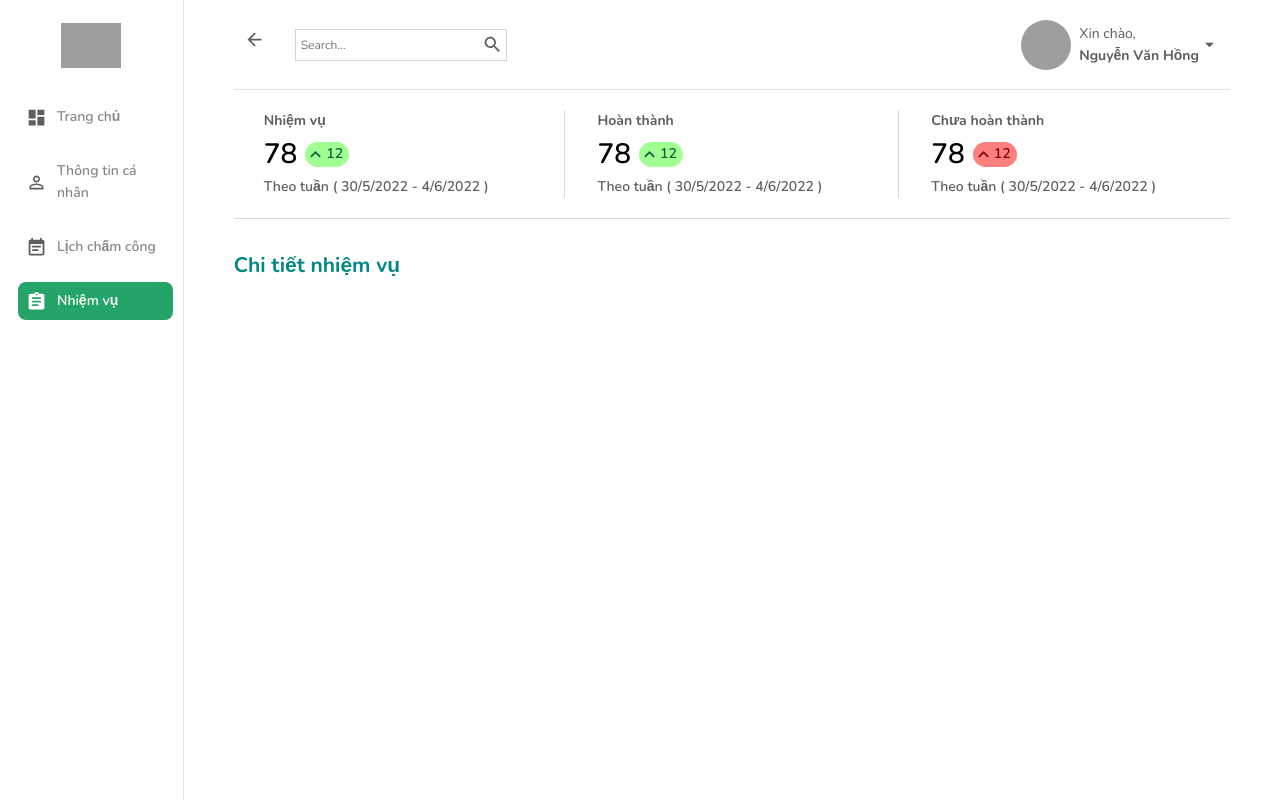
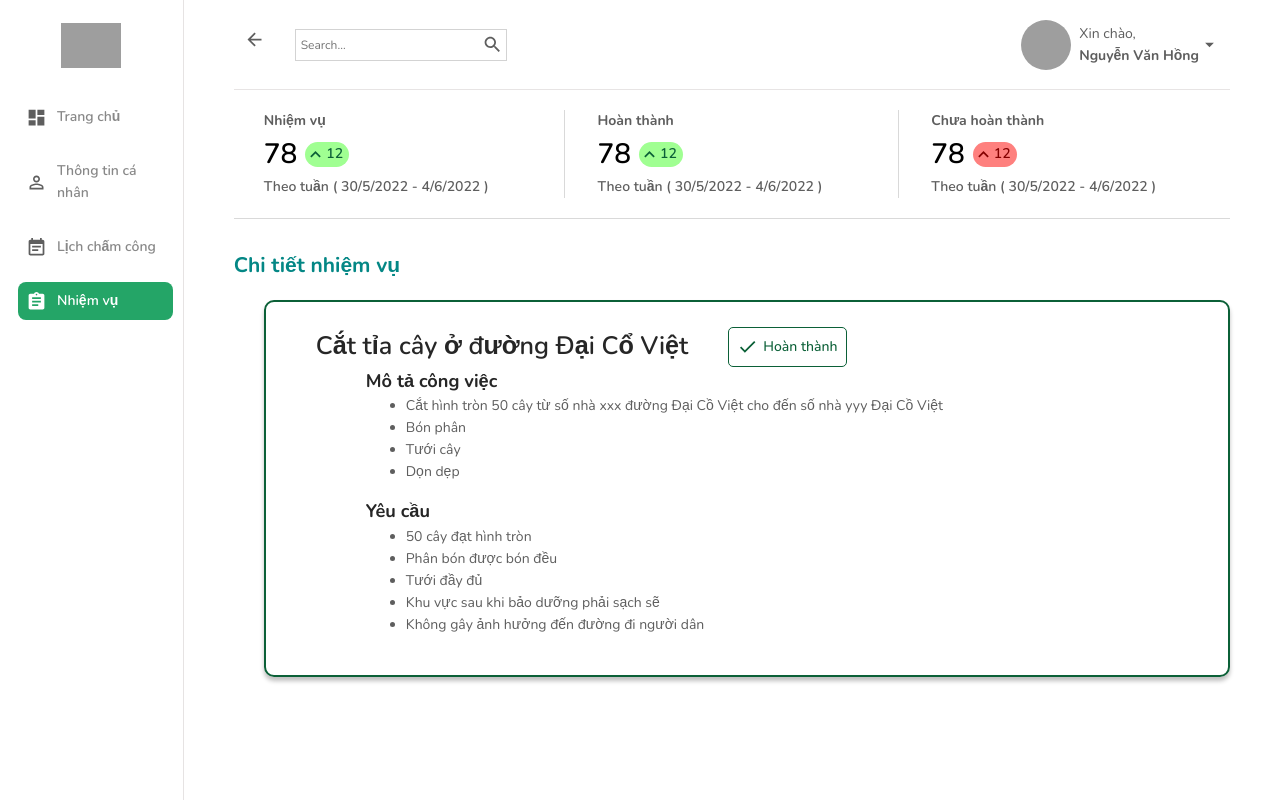
Before and after one commit to H-HauDV/2022_UiAndUx1, a React (Create React App) app: page /nhiem-vu in a window 1280 px wide. Built offline with nearby package versions, Linux system fonts and the light colour scheme; grey boxes are pictures that could not be loaded.

Commit message:
dev/missionPage

```diff
--- a/src/pages/mission/index.jsx
+++ b/src/pages/mission/index.jsx
@@ -1,12 +1,52 @@
 import React from "react";
 import FirstSection from "../../components/FirstSection";
 import Section from "../../components/Section";
+import CheckIcon from "@mui/icons-material/Check";
+import "./mission.scss";
 
 export default function MissionPage() {
   return (
     <>
       <FirstSection />
-      <Section title="Chi tiết nhiệm vụ" />
+      <Section title="Chi tiết nhiệm vụ">
+        <div className="mission-details">
+          <div className="mission-detail_header">
+            <h2 className="mission-detail_title">
+              Cắt tỉa cây ở đường Đại Cổ Việt
+            </h2>
+            <div className="mission-detail_status">
+              <CheckIcon /> <span>Hoàn thành</span>
+            </div>
+          </div>
+          <div className="mission-detail_body">
+            <div className="mission-detail_overview">
+              <div></div>
+            </div>
+            <div className="mission-detail_content">
+              <h4>Mô tả công việc</h4>
+              <ul>
+                <li>
+                  Cắt hình tròn 50 cây từ số nhà xxx đường Đại Cồ Việt cho đến
+                  số nhà yyy Đại Cồ Việt
+                </li>
+                <li>Bón phân</li>
+                <li>Tưới cây</li>
+                <li>Dọn dẹp</li>
+              </ul>
+            </div>
+            <div className="mission-detail_content">
+              <h4>Yêu cầu</h4>
+              <ul>
+                <li>50 cây đạt hình tròn</li>
+                <li>Phân bón được bón đều</li>
+                <li>Tưới đầy đủ </li>
+                <li>Khu vực sau khi bảo dưỡng phải sạch sẽ</li>
+                <li>Không gây ảnh hưởng đến đường đi người dân</li>
+              </ul>
+            </div>
+          </div>
+        </div>
+      </Section>
     </>
   );
 }
--- /dev/null
+++ b/src/pages/mission/mission.scss
@@ -0,0 +1,42 @@
+.mission-details {
+    padding: 25px 50px;
+    border: 2px solid #0b6037;
+    box-shadow: 0px 4px 4px rgba(0, 0, 0, 0.25);
+    border-radius: 10px;
+    .mission-detail_header {
+        display: flex;
+        gap: 40px;
+
+        .mission-detail_title {
+            font-size: 1.8rem;
+            font-weight: 600;
+        }
+        .mission-detail_status {
+            border: 1px solid #0b6037;
+            border-radius: 5px;
+            display: flex;
+            align-items: center;
+            padding: 0 8px;
+            path {
+                color: #0b6037;
+            }
+            span {
+                margin-left: 5px;
+                font-weight: 500;
+                color: #0b6037;
+            }
+        }
+    }
+
+    .mission-detail_body {
+        padding-left: 50px;
+        .mission-detail_overview {
+        }
+        .mission-detail_content {
+            h4 {
+                font-size: 1.3rem;
+                font-weight: bold;
+            }
+        }
+    }
+}
--- a/src/style.scss
+++ b/src/style.scss
@@ -1,6 +1,7 @@
 * {
     font-size: 14px;
     color: #5e5e5e;
+    box-sizing: border-box;
 }
 
 .container {
```
